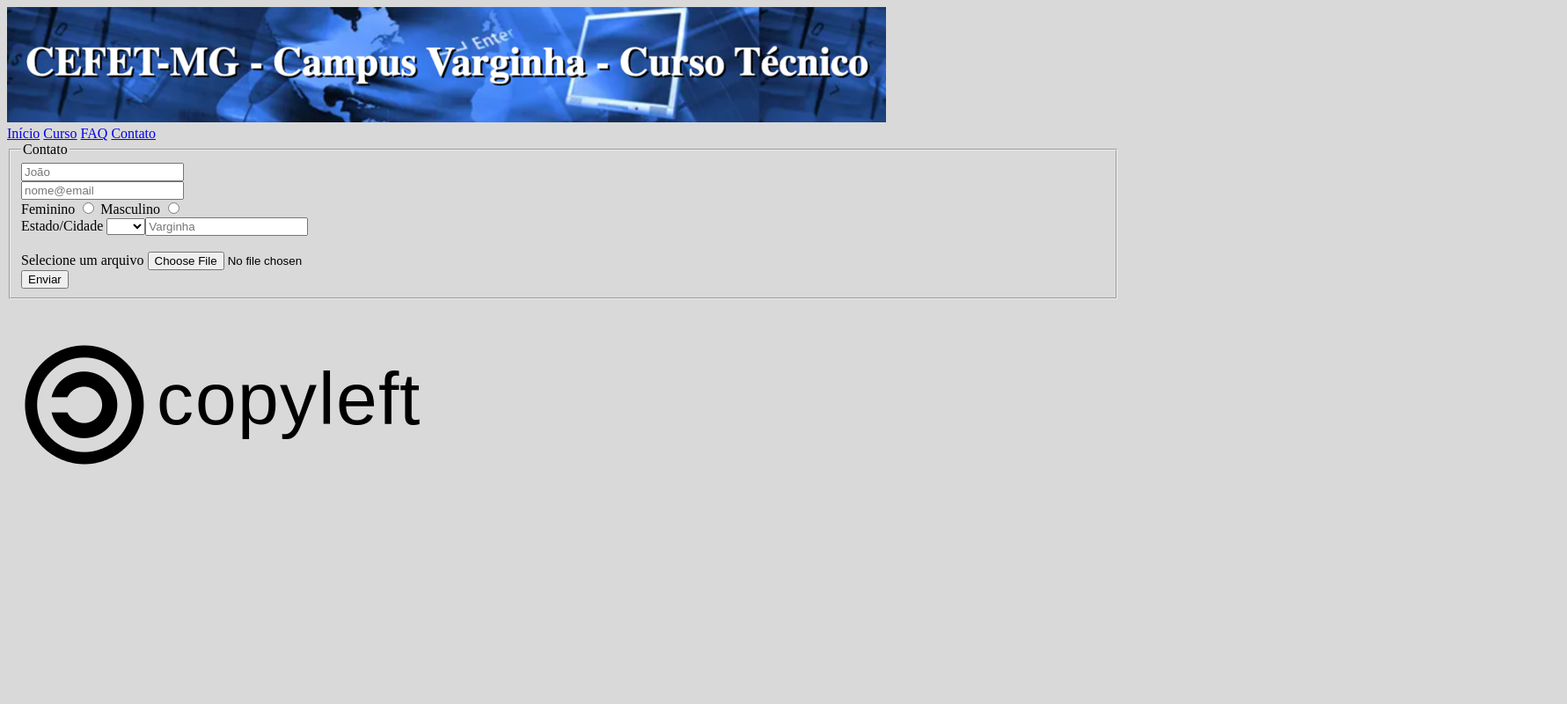
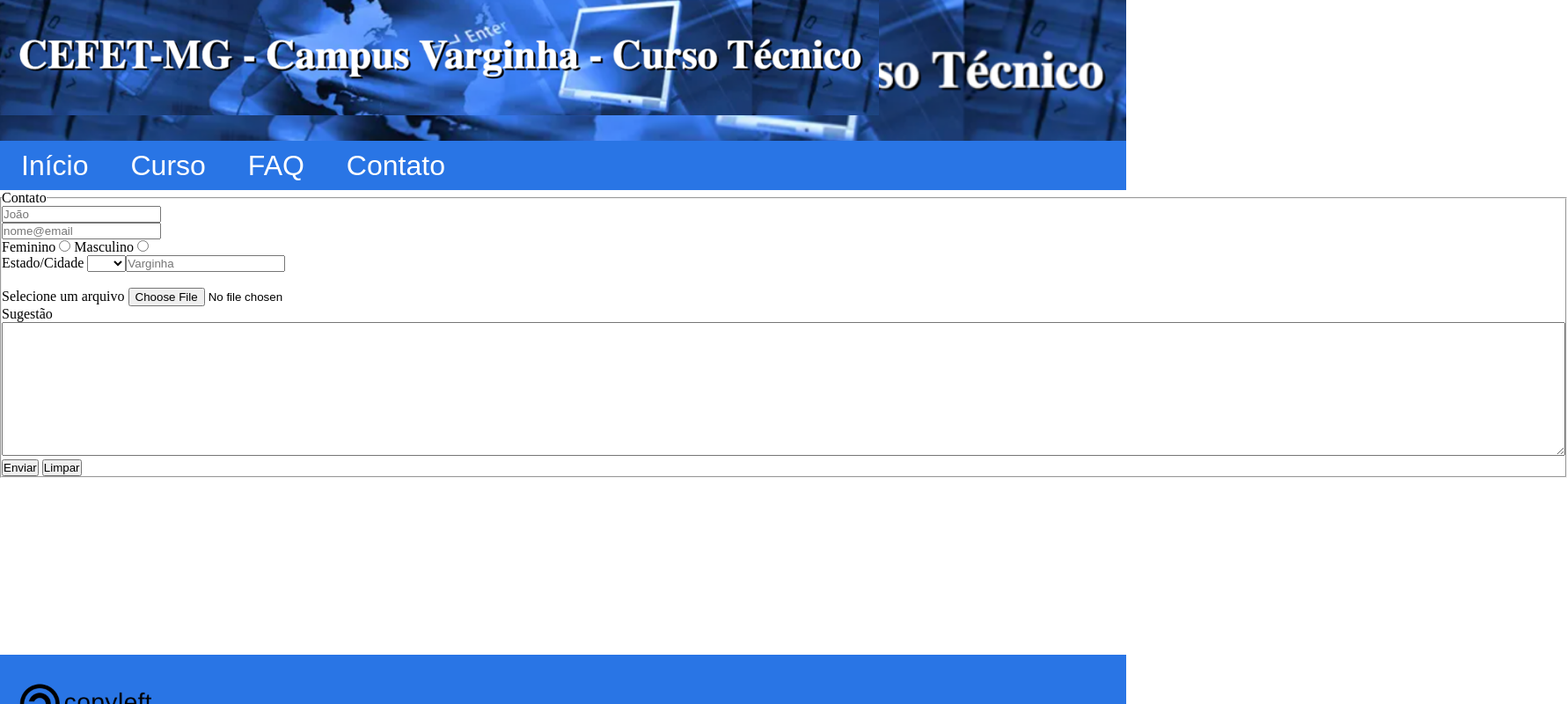
Before and after one commit to Maria232627/Tabela_Formulario, a plain HTML site: page pagina4.html in a window 1280 px wide. Shown: the whole page at 88% size, 1781 px wide, since content can reach past the window. Drawn offline with Linux system fonts and the light colour scheme.

Commit message:
terceira atualuzação

```diff
--- a/estilo.css
+++ b/estilo.css
@@ -3,11 +3,63 @@
     --secondary:#D9D9D9;
 
 }
+*{
+    padding: 0;
+    margin: 0;
+    outline: 0;
+    box-sizing: border-box;
+}
+/*Cabeçalho principal*/
 
-body{
-    background-color: var(--secondary);
+header{
+    background-image: url("./imagens/cacalho1.png");
+    background-repeat: no-repeat;
+    background-size: cover;
+    width: 100%;
+    height: 10rem;
+}
+/*Subcabeçalho*/
+nav{
+    background-color: var(--primary);
+    height: 3.5rem;
+}
+nav ul{
+    list-style-type: none;
+    display: flex;
+    align-items: center;
+    height: 100%;
 }
 
+nav ul li{
+   display: flex;
+   text-align: center;
+
+}
+nav ul li a{
+    color: white;
+    font-size: 2rem;
+    padding: 1.5rem;
+    font-family: sans-serif;
+    text-decoration: none;
+}
+/*Rodapé principal*/
+footer{
+    background-color: var(--primary);
+    height: 3.5rem;
+    position: fixed;
+    bottom: 0;
+    width: 100%;
+}
+footer img{
+    float: left;
+    height: auto;
+    padding: 1rem;
+    width: 15%;
+}
+
+/*Página Inicial*/
+
+/*Página Curso*/
 table tr th, table tr td{
     border: 0.3rem solid black;
     width: 2rem;
@@ -16,3 +68,6 @@
 table{
     border-collapse: collapse;
 }
+/*Página 3 FAQ*/
+
+/*Página 4 Formulário*/
--- a/pagina4.html
+++ b/pagina4.html
@@ -14,19 +14,29 @@
         <img src="./imagens/cacalho1.png" alt="cabeçalho">
     </header>
     <nav>
-        <a href="index.html">Início</a>
-        <a href="pagina2.html">Curso</a>
-        <a href="pagina3.html">FAQ</a>
-        <a href="pagina4.html">Contato</a>
+        <ul>
+            <li>
+                <a href="index.html">Início</a>
+            </li>
+            <li>
+                <a href="pagina2.html">Curso</a>
+            </li>
+            <li>
+                <a href="pagina3.html">FAQ</a>
+            </li>
+            <li>
+                <a href="pagina4.html">Contato</a>
+            </li>
+        </ul>
     </nav>
     <main>
         <form action="" method="post" enctype="multipart/form-data"></form>
         <fieldset>
             <legend>Contato</legend>
 
-            <input type="text" name="nome" placeholder="João"><br />
+            <input type="text" name="nome" placeholder="João" required><br />
 
-            <input type="email" name="email" placeholder="nome@email"><br />
+            <input type="email" name="email" placeholder="nome@email" required><br />
 
             <label for="Feminino">Feminino</label>
             <input type="radio" name="sexo" id="Feminino" value="feminino">
@@ -34,7 +44,7 @@
             <input type="radio" name="sexo" id="Masculino" value="masculino"><br />
 
             <label for="estado/cidade">Estado/Cidade</label>
-            <select name="estado/cidade" id="estado/cidade">
+            <select name="estado/cidade" id="estado/cidade" required>
                 <option></option>
                 <option value="Acre">AC</option>
                 <option value="Alagoas">AL</option>
@@ -65,10 +75,19 @@
                 <option value="Tocantins">TO</option>
                 <input type="text" name="cidade" placeholder="Varginha"><br />
             </select><br />
+
             <label for="arquivo">Selecione um arquivo</label>
-            <input type="file" name="arquivo" id="arquivo"><br />
+            <input type="file" name="arquivo" id="arquivo" required><br />
+
+            <label for="textarea">Sugestão</label>
+            <br />
+            <textarea name="sugestao" rows="10" cols="220">
+            </textarea>
+            <br />
 
             <button type="submit">Enviar</button>
+            <button type="reset" value="limpar">Limpar</button>
+
         </fieldset>
     </main>
     <footer>
```
Also changed, not shown: index.html (+14 -4 lines), pagina2.html (+14 -4 lines), pagina3.html (+28 -1 lines).
